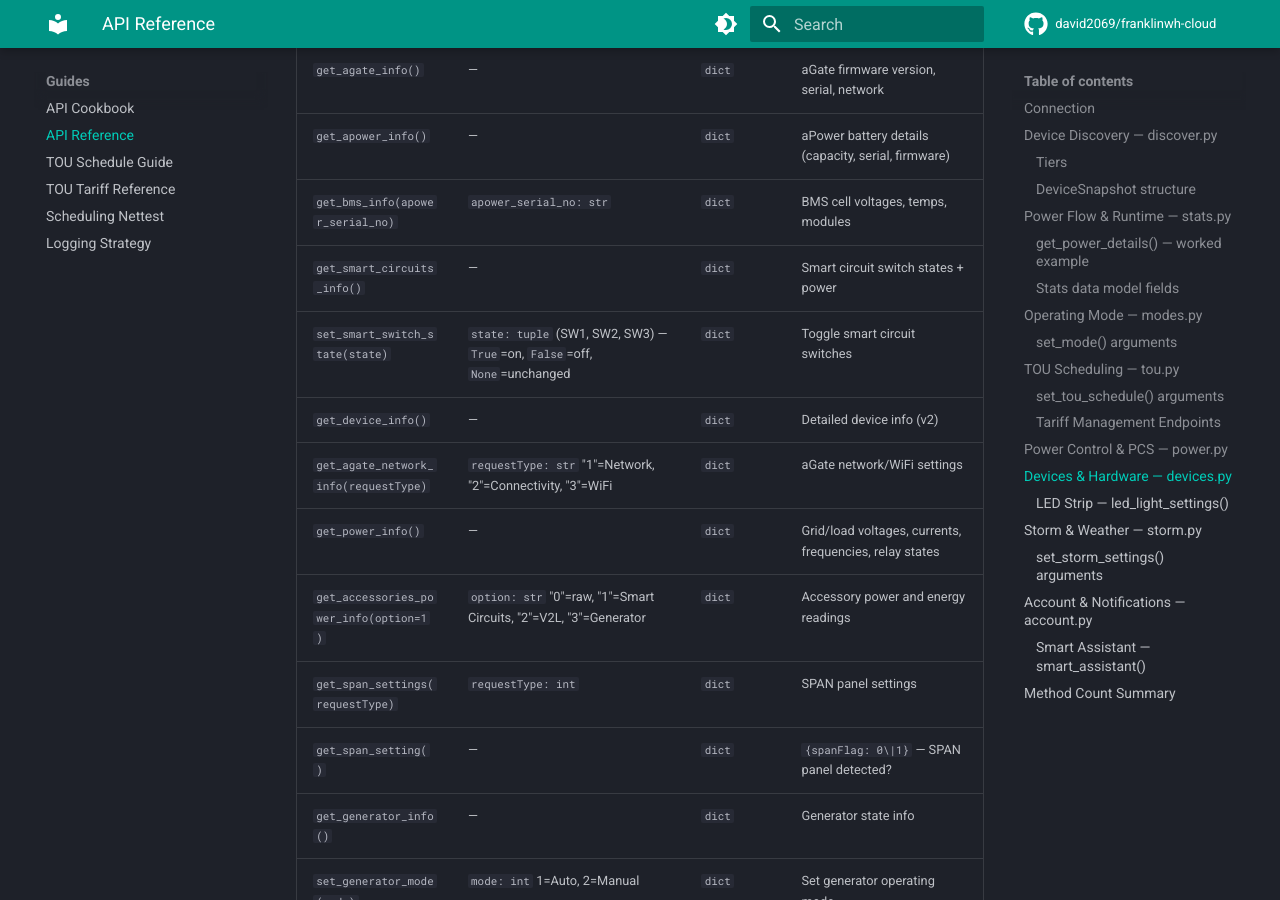
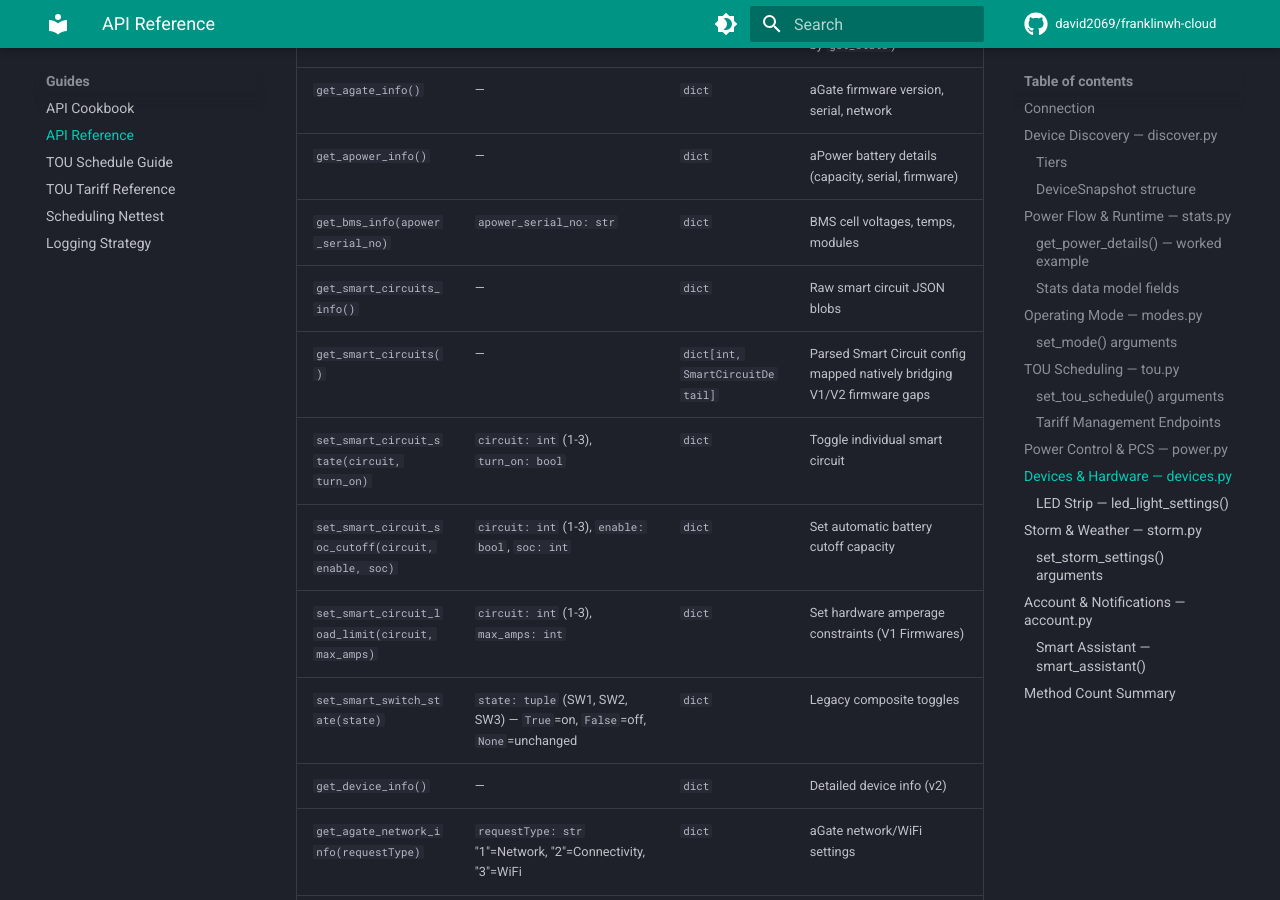
Before and after one commit to david2069/franklinwh-cloud, an MkDocs documentation site: the page built from docs/API_REFERENCE.md, in a window 1280 px wide and 900 px high, scrolled down 8676 px. Built offline with MkDocs 1.6.1 and Material for MkDocs 9.7.7, drawn with Linux system fonts in a browser that asks for light colours; comment, search, counter and statistics services are not loaded.

Commit message:
docs: scaffold v0.4.0 release documentation, exception cookbooks, and API reference

```diff
--- a/docs/API_REFERENCE.md
+++ b/docs/API_REFERENCE.md
@@ -233,8 +233,12 @@ These endpoints support the template-based tariff setup workflow used by the Fra
 | `get_agate_info()` | — | `dict` | aGate firmware version, serial, network |
 | `get_apower_info()` | — | `dict` | aPower battery details (capacity, serial, firmware) |
 | `get_bms_info(apower_serial_no)` | `apower_serial_no: str` | `dict` | BMS cell voltages, temps, modules |
-| `get_smart_circuits_info()` | — | `dict` | Smart circuit switch states + power |
-| `set_smart_switch_state(state)` | `state: tuple` (SW1, SW2, SW3) — `True`=on, `False`=off, `None`=unchanged | `dict` | Toggle smart circuit switches |
+| `get_smart_circuits_info()` | — | `dict` | Raw smart circuit JSON blobs |
+| `get_smart_circuits()` | — | `dict[int, SmartCircuitDetail]` | Parsed Smart Circuit config mapped natively bridging V1/V2 firmware gaps |
+| `set_smart_circuit_state(circuit, turn_on)` | `circuit: int` (1-3), `turn_on: bool` | `dict` | Toggle individual smart circuit |
+| `set_smart_circuit_soc_cutoff(circuit, enable, soc)` | `circuit: int` (1-3), `enable: bool`, `soc: int` | `dict` | Set automatic battery cutoff capacity |
+| `set_smart_circuit_load_limit(circuit, max_amps)` | `circuit: int` (1-3), `max_amps: int` | `dict` | Set hardware amperage constraints (V1 Firmwares) |
+| `set_smart_switch_state(state)` | `state: tuple` (SW1, SW2, SW3) — `True`=on, `False`=off, `None`=unchanged | `dict` | Legacy composite toggles |
 | `get_device_info()` | — | `dict` | Detailed device info (v2) |
 | `get_agate_network_info(requestType)` | `requestType: str` "1"=Network, "2"=Connectivity, "3"=WiFi | `dict` | aGate network/WiFi settings |
 | `get_power_info()` | — | `dict` | Grid/load voltages, currents, frequencies, relay states |
```
Also changed, not shown: CHANGELOG.md (+5 -1 lines), docs/API_COOKBOOK.md (+78 -0 lines).
